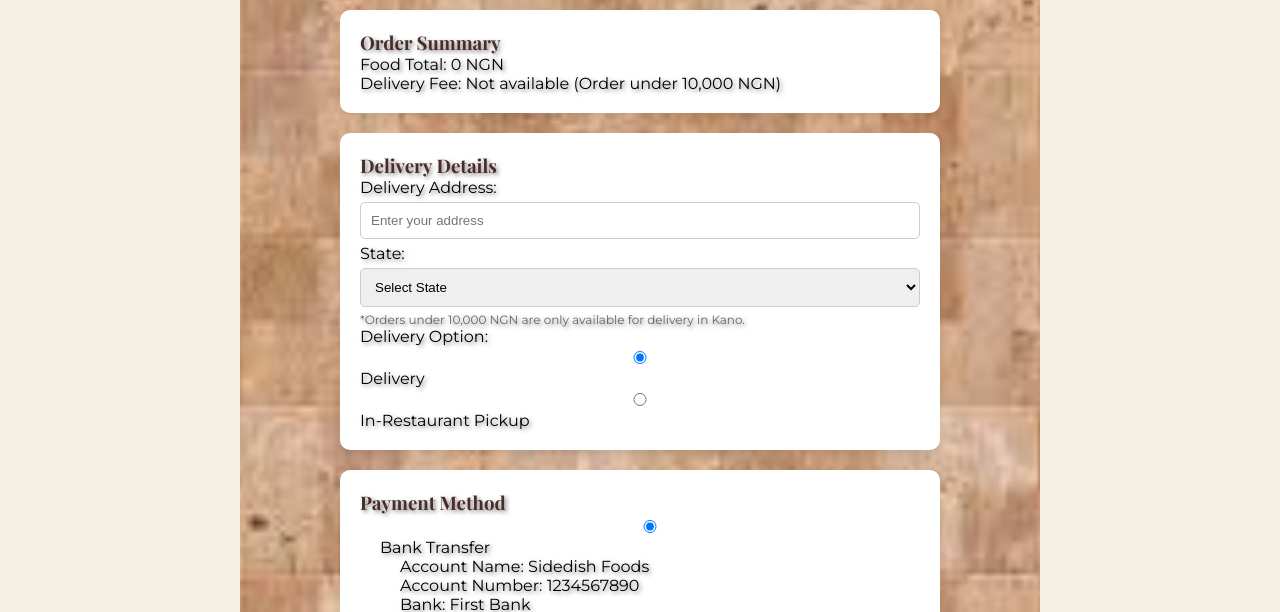
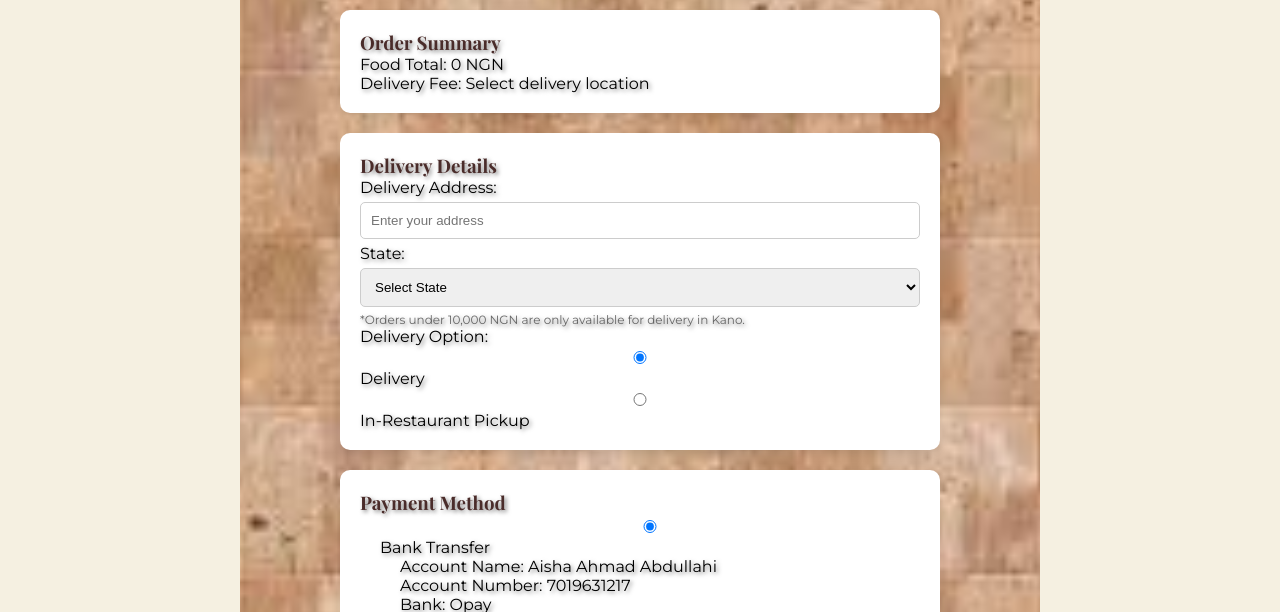
Before and after one commit to manofval0r/websstt, a website: page checkout.htm in a window 1280 px wide. Both pictures are taken after a click on the radio button 650 px from the left and 714 px from the top of the page. Shown: the part 188-800 px from the top of the page. Drawn offline with nearby package versions, Linux system fonts and the light colour scheme.

Commit message:
Update checkout functionality and BASE_URL

```diff
--- a/checkout.htm
+++ b/checkout.htm
@@ -114,9 +114,9 @@
             <div id="payment-options">
                 <input type="radio" name="payment" value="bank-transfer" onclick="showPaymentDetails('bank-transfer')"> Bank Transfer<br>
                 <div id="bank-transfer-details" style="display: none;">
-                    <p>Account Name: Sidedish Foods</p>
-                    <p>Account Number: 1234567890</p>
-                    <p>Bank: First Bank</p>
+                    <p>Account Name: Aisha Ahmad Abdullahi</p>
+                    <p>Account Number: 7019631217</p>
+                    <p>Bank: Opay</p>
                 </div>
                 <input type="radio" name="payment" value="cash-on-delivery" id="cash-on-delivery" onclick="showPaymentDetails('cash-on-delivery')"> Cash on Delivery (Kano only)<br>
                 <input type="radio" name="payment" value="card-payment" id="card-payment" onclick="showPaymentDetails('card-payment')"> Card Payment (In-restaurant pickup only)
@@ -133,6 +133,11 @@
     <script src="script.js"></script>
     <script>
         const BASE_URL = 'https://sidedish-backend.onrender.com';
+
+        const allowedOrigins = ['https://your-frontend.vercel.app', 'http://localhost:3000'];
+        app.use(cors({
+            origin: allowedOrigins
+        }));
 
         window.onload = function() {
             updateCheckoutSummary();
@@ -260,7 +265,9 @@
                     body: JSON.stringify(orderData)
                 });
 
+                console.log('Response Status:', response.status);
                 if (response.ok) {
+                    console.log('Order placed successfully!');
                     alert('Order placed successfully! You can view your order in the dashboard.');
                     localStorage.removeItem('cart');
                     localStorage.removeItem('total');
@@ -269,11 +276,12 @@
                     window.location.href = 'index.htm';
                 } else {
                     const error = await response.json();
+                    console.error('Error Response:', error);
                     console.error('Error placing order:', error);
                     alert('Failed to place order: ' + (error.message || 'Unknown error. Please try again.'));
                 }
             } catch (error) {
-                console.error('Error placing order:', error);
+                console.error('Network Error:', error.message);
                 console.error('Error details:', error.message, error.stack);
                 alert('An error occurred while placing the order: ' + error.message + '. Please check your internet connection and try again.');
             }
```
